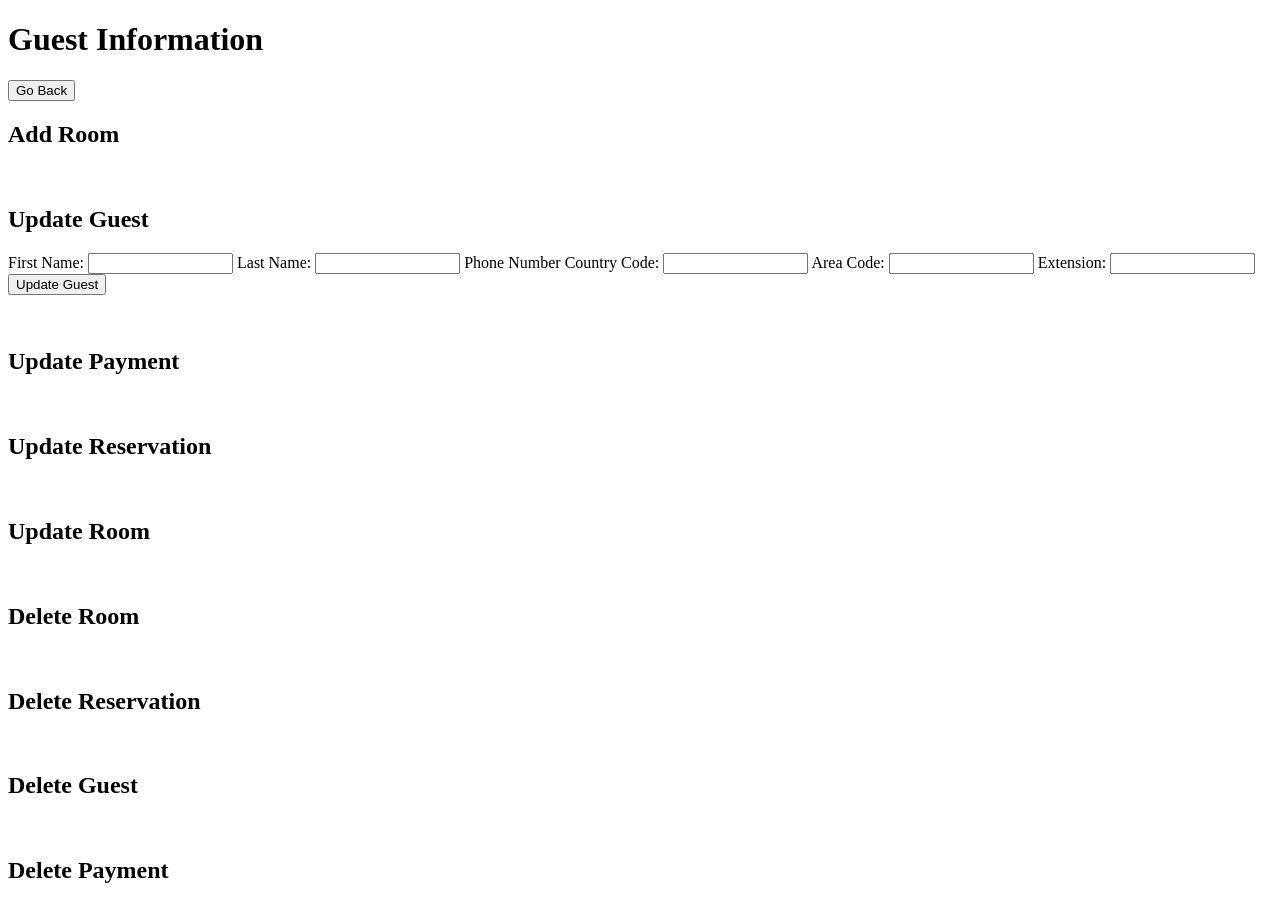
After one commit to CS340HollidayLiles/CS340, a Flask app: template starter_website/templates/admin.html in a window 1280 px wide. The commit adds this page. Run offline with Flask 2, Linux system fonts and the light colour scheme; the template is opened without the code that fills it, so the values that code supplies are empty; some libraries are stand-ins or nearby versions.

Commit message:
Added admin page and route

```diff
--- /dev/null
+++ b/starter_website/templates/admin.html
@@ -0,0 +1,62 @@
+{% extends 'main.html' %}
+
+{% block content %}
+<html>
+   <head>
+     <title>Guest Information</title>
+     <h1>Guest Information</h1>
+     <form>
+       <input type="button" value="Go Back" onclick="history.back()">
+     </form>
+   </head>
+   <body id="adminPage">
+     <form id="addRoomForm">
+       <h2>Add Room</h2>
+     </form>
+     <br>
+     <form id="guestUpdateForm">
+       <h2>Update Guest</h2>
+       <p>First Name:
+         <input type="text" name="f_name" size="15" maxlength="30"/>
+          Last Name:
+         <input type="text" name="l_name" size="15" maxlength="30"/>
+         Phone Number
+         Country Code:
+         <input type="text" name="country_code" size="15" maxlength="30"/>
+         Area Code:
+         <input type="text" name="area_code" size="15" maxlength="30"/>
+         Extension:
+         <input type="text" name="phone_number" size="15" maxlength="30"/>
+       <input type="submit" name="Update Guest" value="Update Guest"/>
+     </form>
+     <br>
+     <form id="paymentUpdateForm">
+       <h2>Update Payment</h2>
+     </form>
+     <br>
+     <form id="reservationUpdateForm">
+       <h2>Update Reservation</h2>
+     </form>
+     <br>
+     <form id="roomUpdateForm">
+       <h2>Update Room</h2>
+     </form>
+     <br>
+     <form id="deleteRoomForm">
+       <h2>Delete Room</h2>
+     </form>
+     <br>
+     <form id="deleteReservationForm">
+       <h2>Delete Reservation</h2>
+     </form>
+     <br>
+     <form id="deleteGuestForm">
+       <h2>Delete Guest</h2>
+     </form>
+     <br>
+     <form id="deletePaymentForm">
+       <h2>Delete Payment</h2>
+     </form>
+   </body>
+</html>
+{% endblock %}
--- a/starter_website/templates/index.html
+++ b/starter_website/templates/index.html
@@ -11,5 +11,6 @@
      <a href="/book">Booking</a>
      <a href="/confirmation">Confirmation</a>
      <a href="/guestInformation">Guest Information</a>
+     <a href="/admin">Admin Page</a>
    </body>
 </html>
```
